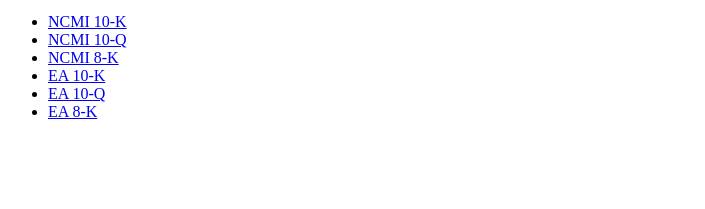
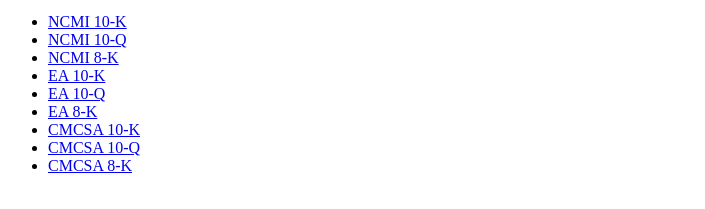
Before and after one commit to urvashiavishkaar/testing_sec_docs, a plain HTML site: page index.html in a window 1280 px wide. Shown: the part 101-310 px from the top of the page, without its empty margins (0-705 px from the left). Drawn offline with Linux system fonts and the light colour scheme.

Commit message:
Update index.html

```diff
--- a/index.html
+++ b/index.html
@@ -19,6 +19,10 @@
             <li><a href="EA 10-K 2023-03-31 min.htm">EA 10-K</a></li>
             <li><a href="EA 10-Q 2023-12-31 min.htm">EA 10-Q</a></li>
             <li><a href="EA 8-K 2024-02-27.htm">EA 8-K</a></li>
+            <li><a href="CMCSA 10-K 2023-12-31 min.htm">CMCSA 10-K</a></li>
+            <li><a href="CMCSA 10-Q 2023-09-30 min.htm">CMCSA 10-Q</a></li>
+            <li><a href="CMCSA 8-K 2024-01-25 min.htm">CMCSA 8-K</a></li>
+
 
             <!-- Add more links to your documents as needed -->
         </ul>
```
